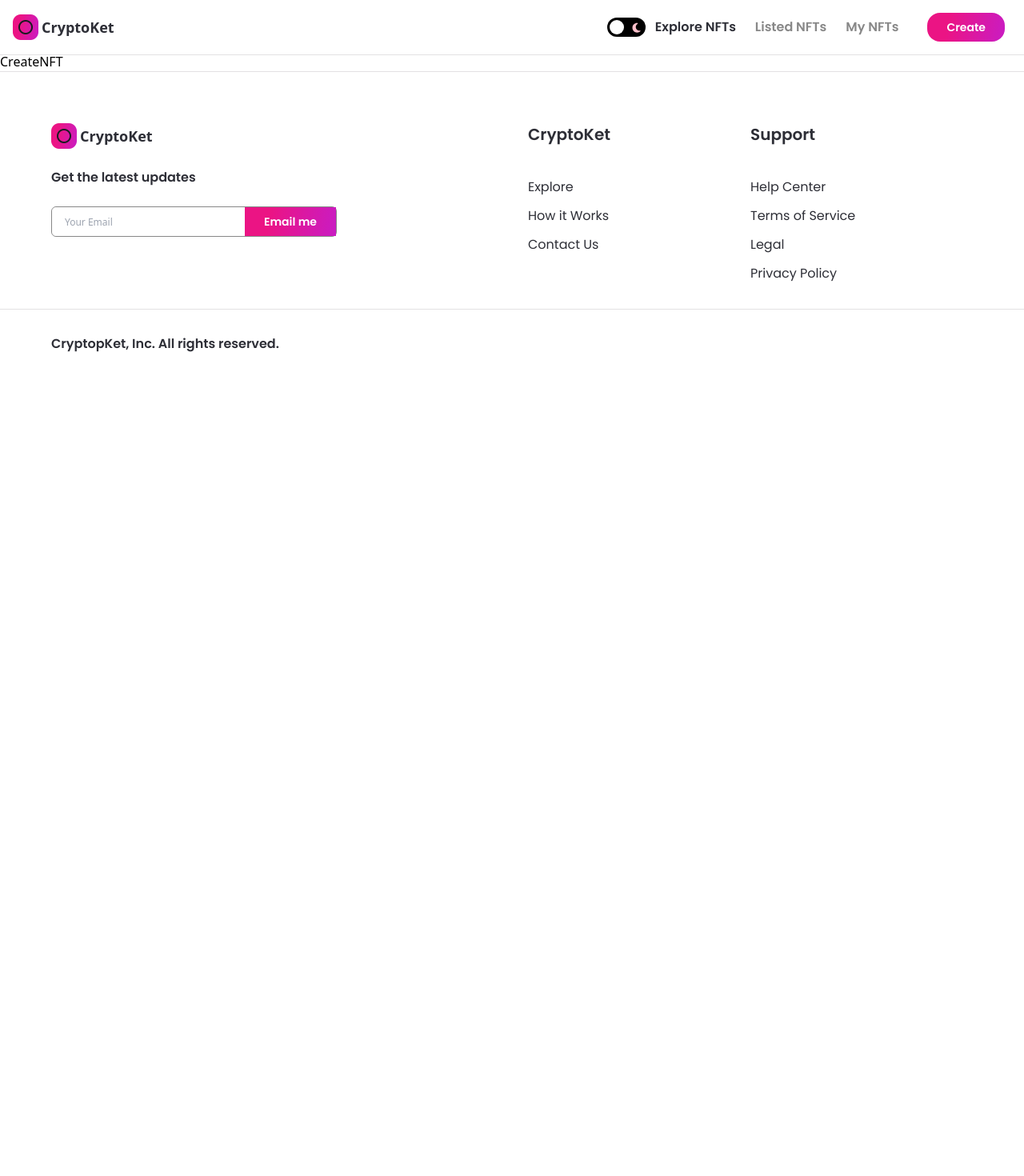
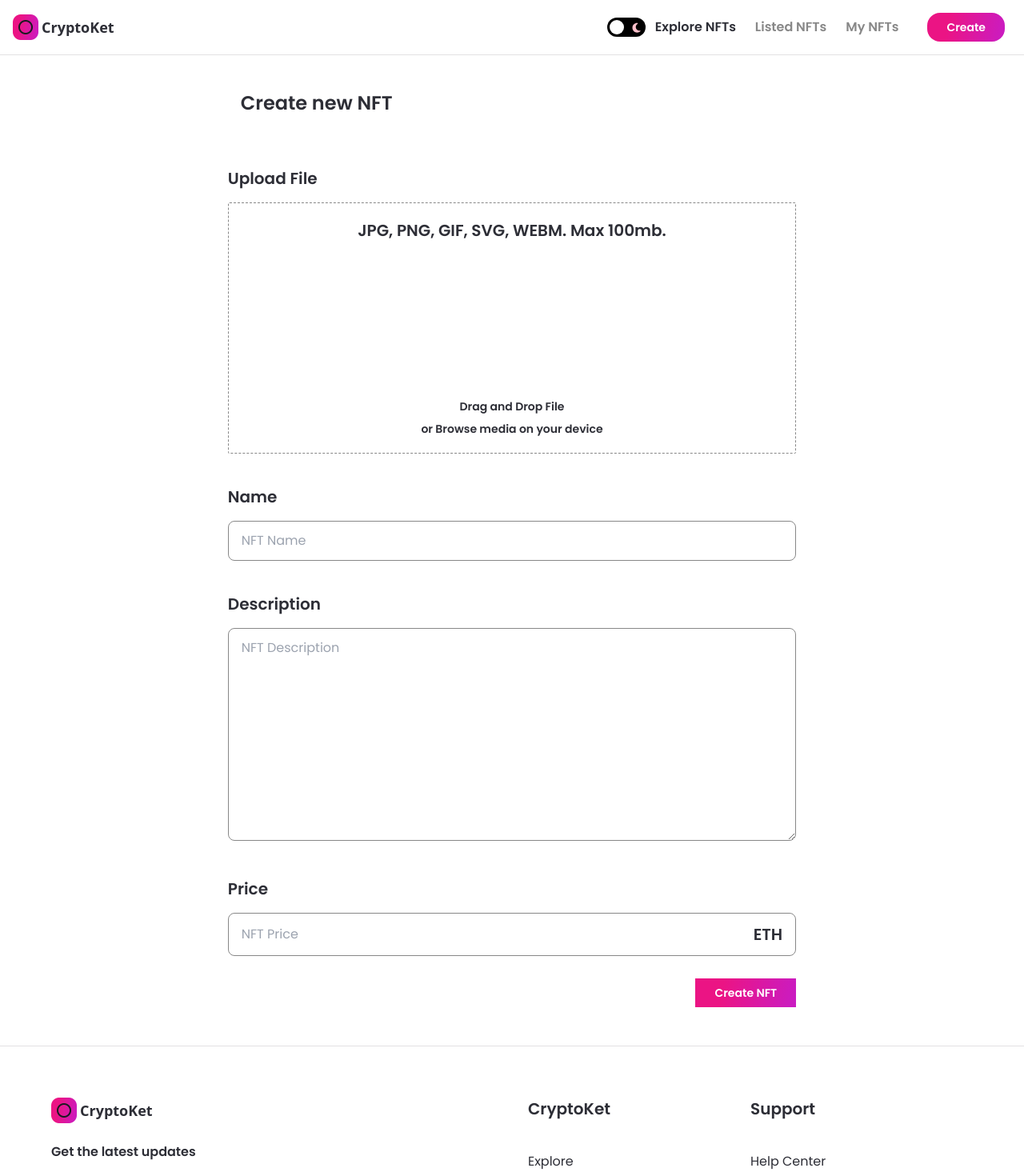
Before and after one commit to Steffany-Martins/mkt-nft-project, a Next.js app: page /create-nft in a window 1280 px wide. Shown: the top 1470 px of the page at 80% size. Before the commit the page ends 800 px from the top, so only its background shows below. Built offline with nearby package versions, Linux system fonts and the light colour scheme.

Commit message:
add top bids

```diff
--- /dev/null
+++ b/components/Input.jsx
@@ -0,0 +1,37 @@
+import React from 'react';
+
+const Input = ({ inputType, title, placeholder, handleClick }) => (
+  <div className="mt-10 w-full ">
+    <p className="font-poppins dark:text-white text-nft-black-1 font-semibold text-xl">
+      {title}
+    </p>
+    {inputType === 'number' ? (
+      <div className="dark:bg-nft-black-1 bg-white border dark:border-nft-black-1 border-nft-gray-2 rounded-lg w-full outline-none font-poppins dark:text-white text-nft-gray-2 text-base mt-4 px-4 py-3 flexBetween flex-row">
+        <input
+          type="number"
+          className="flex w-full dark:bg-nft-black-1 bg-white outline-none"
+          placeholder={placeholder}
+          onChange={handleClick}
+        />
+        <p className="font-poppins dark:text-white text-nft-black-1 font-semibold text-xl">
+          ETH
+        </p>
+      </div>
+    ) : inputType === 'textarea' ? (
+      <textarea
+        rows={10}
+        className="dark:bg-nft-black-1 bg-white border dark:border-nft-black-1 border-nft-gray-2 rounded-lg w-full outline-none font-poppins dark:text-white text-nft-gray-2 text-base mt-4 px-4 py-3"
+        placeholder={placeholder}
+        onChange={handleClick}
+      />
+    ) : (
+      <input
+        className="dark:bg-nft-black-1 bg-white border dark:border-nft-black-1 border-nft-gray-2 rounded-lg w-full outline-none font-poppins dark:text-white text-nft-gray-2 text-base mt-4 px-4 py-3"
+        placeholder={placeholder}
+        onChange={handleClick}
+      />
+    )}
+  </div>
+);
+
+export default Input;
--- /dev/null
+++ b/components/NFTCard.jsx
@@ -0,0 +1,24 @@
+import React from 'react';
+import Image from 'next/image';
+import Link from 'next/link';
+
+import images from '../assets';
+
+const NFTCard = ({ nft }) => (
+  <Link href={{ pathname: '/nft-details', query: { nft } }}>
+    <div className="flex-1 min-w-215 max-w-max xs:max-w-none sm:w-full sm:min-w-155 minmd:min-w-256 minlg:min-w-327 dark:bg-nft-black-3 bg-white rounded-2xl p-4 m-4 minlg:m-8 sm:m-2 cursor-pointer shadow-md">
+      <div className="relative w-full h-52 sm:h-36 minmd:h-60 minlg:h-300 rounded-2xl overflow-hidden">
+        <Image src={nft.image || images[`nft${nft.i}`]} layout="fill" objectFit="cover" alt={`nft${nft.i}`} />
+      </div>
+      <div className="mt-3 flex flex-col">
+        <p className="font-poppins dark:text-white text-nft-black-1 font-semibold text-sm minlg:text-xl">{nft.name}</p>
+        <div className="flexBetween mt-1 minlg:mt-3 flex-row xs:flex-col xs:items-start xs:mt-3">
+          <p className="font-poppins dark:text-white text-nft-black-1 font-semibold text-xs minlg:text-lg">${nft.price} <span className="normal">ETH</span></p>
+          <p className="font-poppins dark:text-white text-nft-black-1 font-semibold text-xs minlg:text-lg">{nft.seller}</p>
+        </div>
+      </div>
+    </div>
+  </Link>
+);
+
+export default NFTCard;
--- a/components/index.js
+++ b/components/index.js
@@ -4,5 +4,7 @@
 import ButtonVariant from './ButtonVariant';
 import Banner from './Banner';
 import CreatorCard from './CreatorCard';
+import NFTCard from './NFTCard';
+import Input from './Input';
 
-export { Navbar, Footer, ButtonVariant, Banner, CreatorCard };
+export { Navbar, Footer, ButtonVariant, Banner, CreatorCard, NFTCard, Input };
--- a/pages/create-nft.js
+++ b/pages/create-nft.js
@@ -1,7 +1,112 @@
-import React from 'react';
+import { useState, useMemo, useCallback } from 'react';
+// import { useRouter } from 'next/router';
+import { useDropzone } from 'react-dropzone';
+import Image from 'next/image';
+import { useTheme } from 'next-themes';
 
-const CreateNFT = () => (
-  <div>CreateNFT</div>
-);
+import { ButtonVariant, Input } from '../components';
+import images from '../assets';
+
+const CreateNFT = () => {
+  const [fileUrl, setFileUrl] = useState(null);
+  const [formInput, setFormInput] = useState({ price: '' });
+  const { theme } = useTheme();
+
+  const onDrop = useCallback(() => {
+    // upload img to the ipfs
+  }, []);
+  const {
+    getRootProps,
+    getInputProps,
+    isDragActive,
+    isDragAccept,
+    isDragReject,
+  } = useDropzone({
+    onDrop,
+    accept: 'image/*',
+    maxSize: 5000000,
+  });
+
+  const fileStyle = useMemo(() => (
+    `dark:bg-nft-black-1 bg-white border dark:border-white border-nft-gray-2 flex flex-col items-center p-5 rounded-sm border-dashed
+    ${isDragActive && ' border-file-active'}
+    ${isDragAccept && ' border-file-accept'}
+    ${isDragReject && ' border-file-reject'}`
+  ), [isDragActive, isDragAccept, isDragReject]);
+
+  return (
+    <div className="flex justify-center sm:px-4 p-12">
+      <div className="w-3/5 md:w-full">
+        <h1 className="font-poppins dark:text-white text-nft-black-1 text-2xl minlg:text-4xl font-semibold ml-4 xs:ml-0">
+          Create new NFT
+        </h1>
+        <div className="mt-16">
+          <p className="font-poppins dark:text-white text-nft-black-1 font-semibold text-xl">
+            Upload File
+          </p>
+          <div className="mt-4">
+            <div {...getRootProps()} className={fileStyle}>
+              <input {...getInputProps()} />
+              <div className="flexCenter flex-col text-center">
+                <p className="font-poppins dark:text-white text-nft-black-1 font-semibold text-xl">
+                  JPG, PNG, GIF, SVG, WEBM. Max 100mb.
+                </p>
+                <div className="my-12 w-full flex justify-center">
+                  <Image
+                    src={images.upload}
+                    width={100}
+                    height={100}
+                    objectFit="contain"
+                    alt="file upload"
+                    className={theme === 'light' && 'filter invert'}
+                  />
+                </div>
+                <p className="font-poppins dark:text-white text-nft-black-1 font-semibold text-sm">
+                  Drag and Drop File
+                </p>
+                <p className="font-poppins dark:text-white text-nft-black-1 font-semibold text-sm mt-2">
+                  or Browse media on your device
+                </p>
+              </div>
+            </div>
+            {fileUrl && (
+              <aside>
+                <div>
+                  <img src={fileUrl} alt="asset_file" />
+                </div>
+              </aside>
+            )}
+          </div>
+        </div>
+        <Input
+          inputType="input"
+          title="Name"
+          placeholder="NFT Name"
+          handleClick={(e) => setFormInput({ ...formInput, name: e.target.value })}
+        />
+        <Input
+          inputType="textarea"
+          title="Description"
+          placeholder="NFT Description"
+          handleClick={(e) => setFormInput({ ...formInput, description: e.target.value })}
+
+        />
+        <Input
+          inputType="number"
+          title="Price"
+          placeholder="NFT Price"
+          handleClick={(e) => setFormInput({ ...formInput, price: e.target.value })}
+        />
+        <div className="mt-7 w-full flex justify-end">
+          <ButtonVariant
+            btnName="Create NFT"
+            classname="rounded-xl"
+            handleClick={() => {}}
+          />
+        </div>
+      </div>
+    </div>
+  );
+};
 
 export default CreateNFT;
--- a/pages/index.js
+++ b/pages/index.js
@@ -1,7 +1,7 @@
 import { useState, useEffect, useRef } from 'react';
 import Image from 'next/image';
 import { useTheme } from 'next-themes';
-import { Banner, CreatorCard } from '../components';
+import { Banner, CreatorCard, NFTCard } from '../components';
 import { makeId } from '../utils/makeId';
 import images from '../assets';
 
@@ -52,9 +52,8 @@
           childStyles="md:text-4xl sm:text-2xl xs=text-xl text-left"
         />
         <div>
-          <h1 className="font-poppins dark:text-white text-nft-black-1 text-2xl minlg:text-4xl font-semibold ml-4 xs:ml-0">
-            {' '}
-            Best Creators{' '}
+          <h1 className="before:first:font-poppins dark:text-white text-nft-black-1 text-2xl minlg:text-4xl font-semibold ml-4 xs:ml-0">
+            Best Creators
           </h1>
           <div className="relative flex-1 max-w-full flex mt-3" ref={parentRef}>
             <div
@@ -77,7 +76,6 @@
                     onClick={() => handleScrollCarousel('left')}
                     className="absolute w-8 h-8 minlg:w-12 minlg:h-12 top-45 cursor-pointer left-0"
                   >
-                    <div className="relative">
                     <Image
                       src={images.left}
                       layout="fill"
@@ -86,12 +84,10 @@
                       className={theme === 'light' && 'filter invert'}
                     />
                   </div>
-                  </div>
                   <div
                     onClick={() => handleScrollCarousel('right')}
                     className="absolute w-8 h-8 minlg:w-12 minlg:h-12 top-45 cursor-pointer right-0"
                   >
-                    <div className="relative">
                     <Image
                       src={images.right}
                       layout="fill"
@@ -100,10 +96,32 @@
                       className={theme === 'light' && 'filter invert'}
                     />
                   </div>
-                  </div>
                 </>
               )}
             </div>
+          </div>
+        </div>
+        <div className="mt-10">
+          <div className="flexBetween mx-4 xs:mx-0 minlg:mx-8 sm:flex-col sm:items-start">
+            <h1 className="flex-1 before:first:font-poppins dark:text-white text-nft-black-1 text-2xl minlg:text-4xl font-semibold sm:mb-4">
+              Hot Bids
+            </h1>
+            <div className="flex-2 sm:w-full flex flex-row sm:flex-col">SearchBar</div>
+          </div>
+          <div className="mt-3 w-full flex flex-wrap justify-start md:justify-center">
+            {[1, 2, 3, 4, 5, 6, 7, 8, 9, 10].map((i) => (
+              <NFTCard
+                key={`nft-${i}`}
+                nft={{
+                  i,
+                  name: `Nifty NET ${i}`,
+                  price: (10 - i * 0.537).toFixed(2),
+                  seller: `0x${makeId(3)}...${makeId(4)}`,
+                  owner: `0x${makeId(3)}...${makeId(4)}`,
+                  description: 'Cool NFT on Sale',
+                }}
+              />
+            ))}
           </div>
         </div>
       </div>
```
Also changed, not shown: utils/makeId.js (+7 -8 lines). Lines whose indentation alone changed are shown as unchanged.
